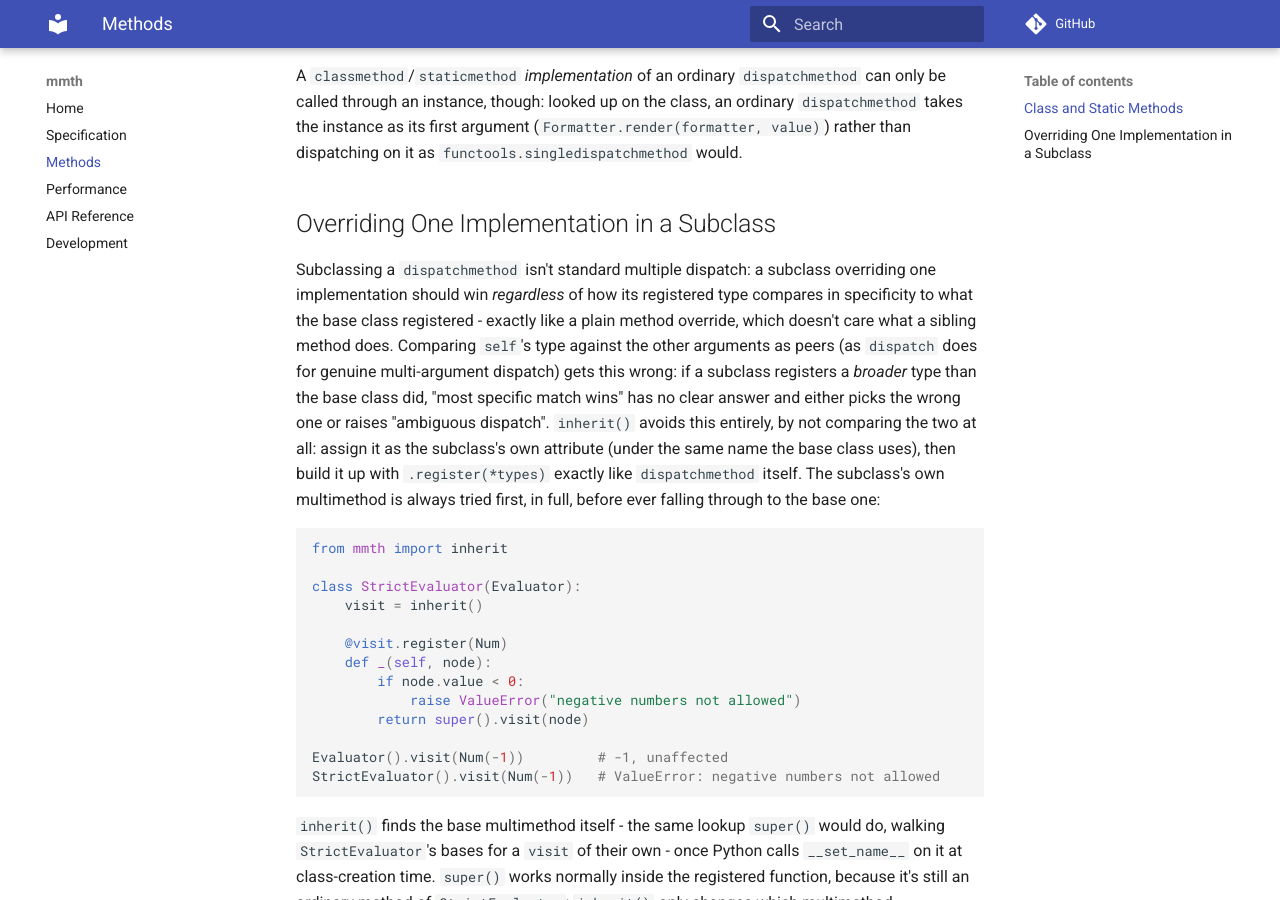
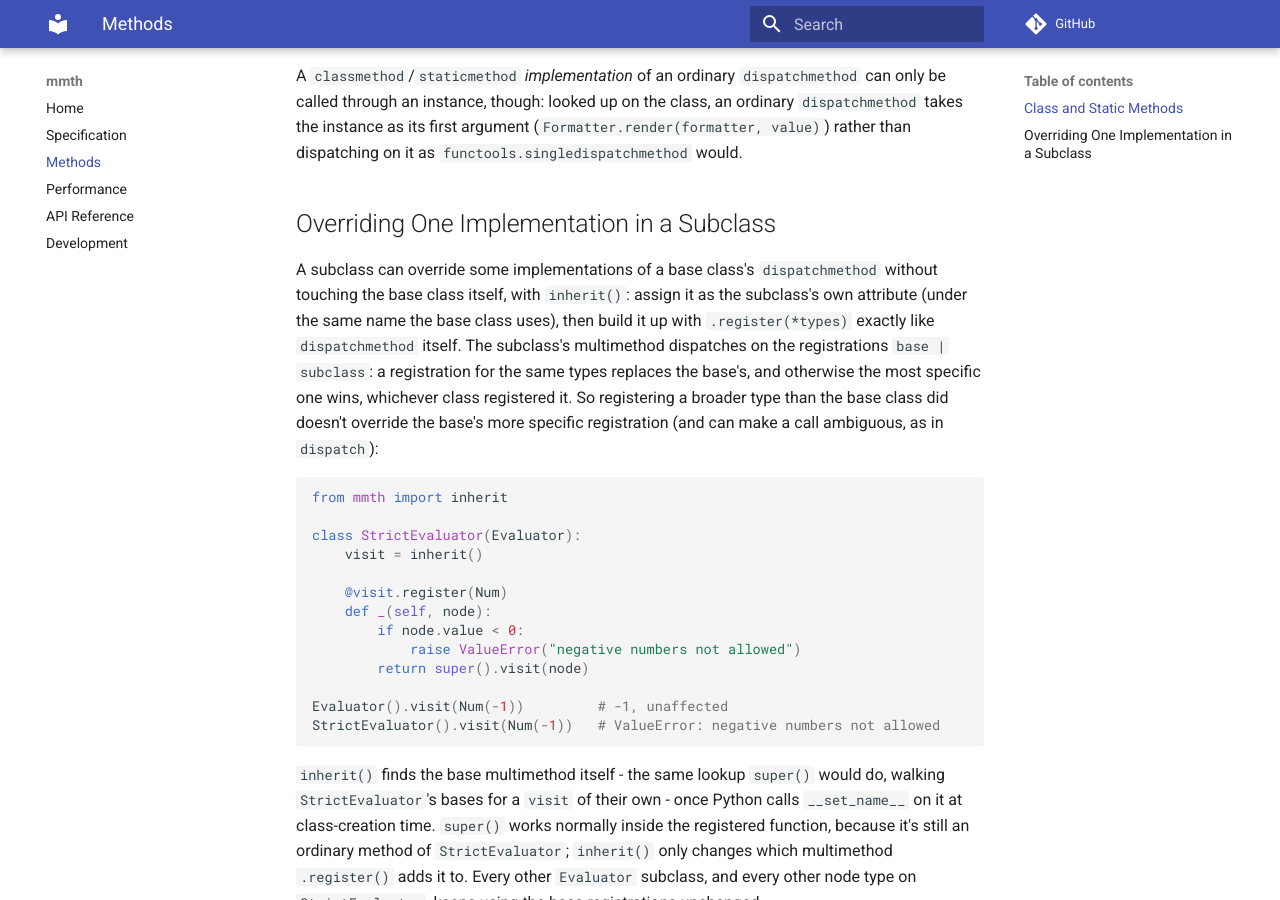
Before and after one commit to rlamy/mmth, an MkDocs documentation site: the page built from docs/methods.md, in a window 1280 px wide and 900 px high, scrolled down 1885 px. Built offline with MkDocs 1.6.1 and Material for MkDocs 9.7.7, drawn with Linux system fonts in a browser that asks for light colours; comment, search, counter and statistics services are not loaded.

Commit message:
Make inherit() dispatch on parent | child
A child TypeMap (and so an `inherit()` multimethod) now looks up among
the keys `parent | child`, merged up the parent chain: a child key
replaces an equal parent key, and otherwise the most specific key wins
whichever level holds it, so a broader child registration no longer
overrides a more specific parent one, and keys from both levels can be
ambiguous. Previously the child's own keys were always tried first,
whatever their types.

Also simplify TypeMap's lookup, assuming `issubclass` is a partial
order: a type map without its own default takes its parent's at
construction, and `_is_more_specialized` becomes a single expression.

````diff
--- a/docs/methods.md
+++ b/docs/methods.md
@@ -102,20 +102,16 @@
 
 ## Overriding One Implementation in a Subclass
 
-Subclassing a `dispatchmethod` isn't standard multiple dispatch: a subclass
-overriding one implementation should win *regardless* of how its registered
-type compares in specificity to what the base class registered - exactly
-like a plain method override, which doesn't care what a sibling method
-does.
-Comparing `self`'s type against the other arguments as peers (as `dispatch`
-does for genuine multi-argument dispatch) gets this wrong: if a subclass
-registers a *broader* type than the base class did, "most specific match
-wins" has no clear answer and either picks the wrong one or raises
-"ambiguous dispatch". `inherit()` avoids this entirely, by not comparing
-the two at all: assign it as the subclass's own attribute (under the same
-name the base class uses), then build it up with `.register(*types)`
-exactly like `dispatchmethod` itself. The subclass's own multimethod is
-always tried first, in full, before ever falling through to the base one:
+A subclass can override some implementations of a base class's
+`dispatchmethod` without touching the base class itself, with `inherit()`:
+assign it as the subclass's own attribute (under the same name the base
+class uses), then build it up with `.register(*types)` exactly like
+`dispatchmethod` itself. The subclass's multimethod dispatches on the
+registrations `base | subclass`: a registration for the same types
+replaces the base's, and otherwise the most specific one wins, whichever
+class registered it. So registering a broader
+type than the base class did doesn't override the base's more specific
+registration (and can make a call ambiguous, as in `dispatch`):
 
 ```python
 from mmth import inherit
````
Also changed, not shown: AGENTS.md (+4 -4 lines), docs/performance.md (+2 -2 lines), docs/specification.md (+2 -1 lines), 4 other files.
